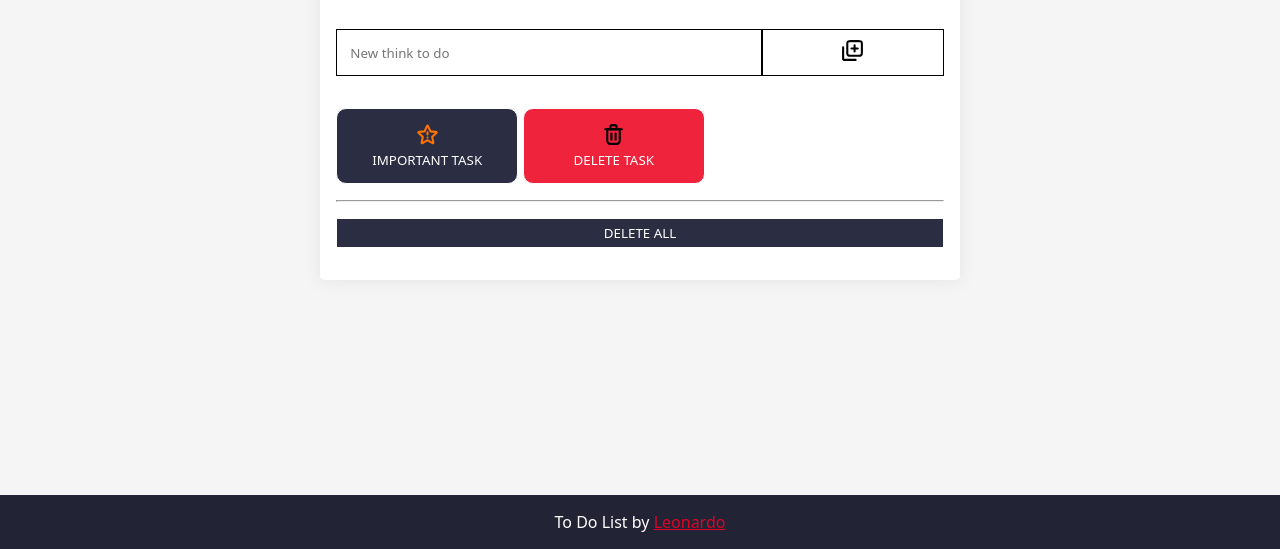
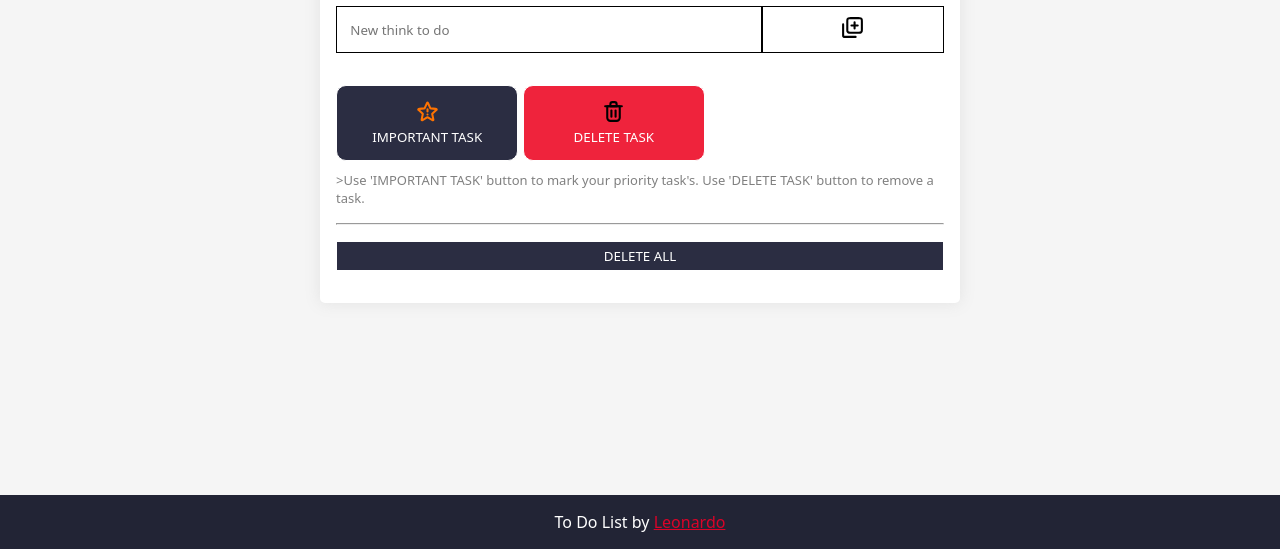
Before and after one commit to faazdy/ToDo-List, a plain HTML site: page index.html in a window 1280 px wide. Shown: the part 305-854 px from the top of the page. Drawn offline with Linux system fonts and the light colour scheme.

Commit message:
-m 'instructions update'

```diff
--- a/index.html
+++ b/index.html
@@ -31,6 +31,9 @@
                     <img src="assets/icons/delete.svg" alt="icon" srcset="">
                     <span>DELETE TASK</span>
                 </button>
+                <p>
+                    >Use 'IMPORTANT TASK' button to mark your priority task's. Use 'DELETE TASK' button to remove a task.
+                </p>
             </article>
             <hr>
             <ul id="task-container">
```
